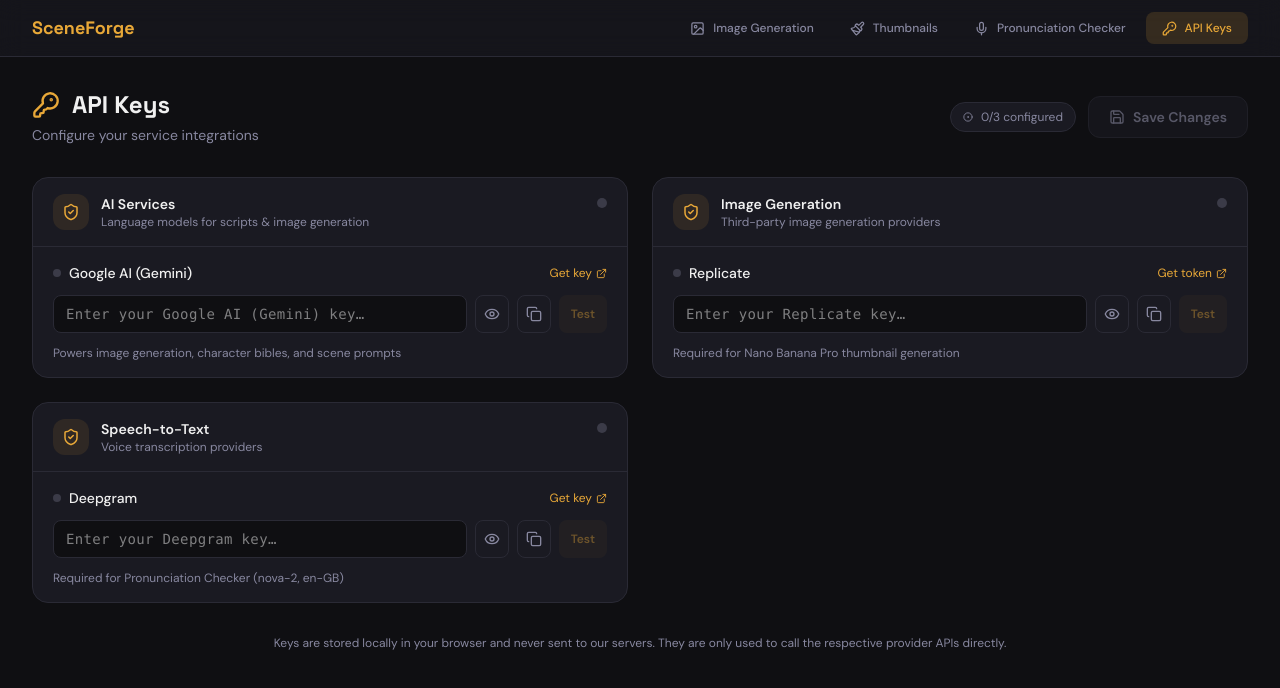
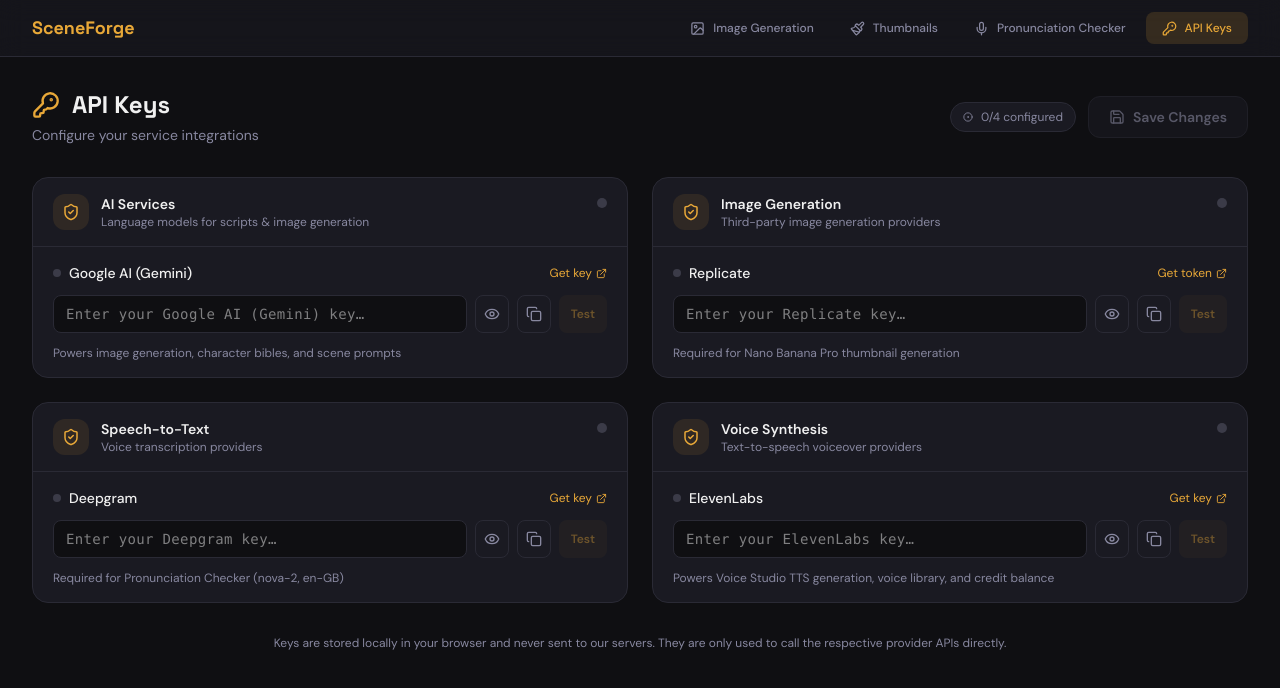
Before and after one commit to kabeermahmood/SceneForge, a Next.js app: page /api-keys in a window 1280 px wide. Shown: the top 688 px of the page. Built offline with nearby package versions, Linux system fonts and the light colour scheme.

Commit message:
register elevenlabs api key in the unified key manager

```diff
--- a/app/api-keys/page.tsx
+++ b/app/api-keys/page.tsx
@@ -74,6 +74,22 @@ const KEY_GROUPS: KeyGroup[] = [
         getKeyUrl: "https://console.deepgram.com/signup",
         getKeyLabel: "Get key",
         provider: "deepgram",
+      },
+    ],
+  },
+  {
+    title: "Voice Synthesis",
+    description: "Text-to-speech voiceover providers",
+    keys: [
+      {
+        id: "elevenlabs",
+        label: "ElevenLabs",
+        storageKey: "elevenlabs_api_key",
+        description:
+          "Powers Voice Studio TTS generation, voice library, and credit balance",
+        getKeyUrl: "https://elevenlabs.io/app/settings/api-keys",
+        getKeyLabel: "Get key",
+        provider: "elevenlabs",
       },
     ],
   },
```
